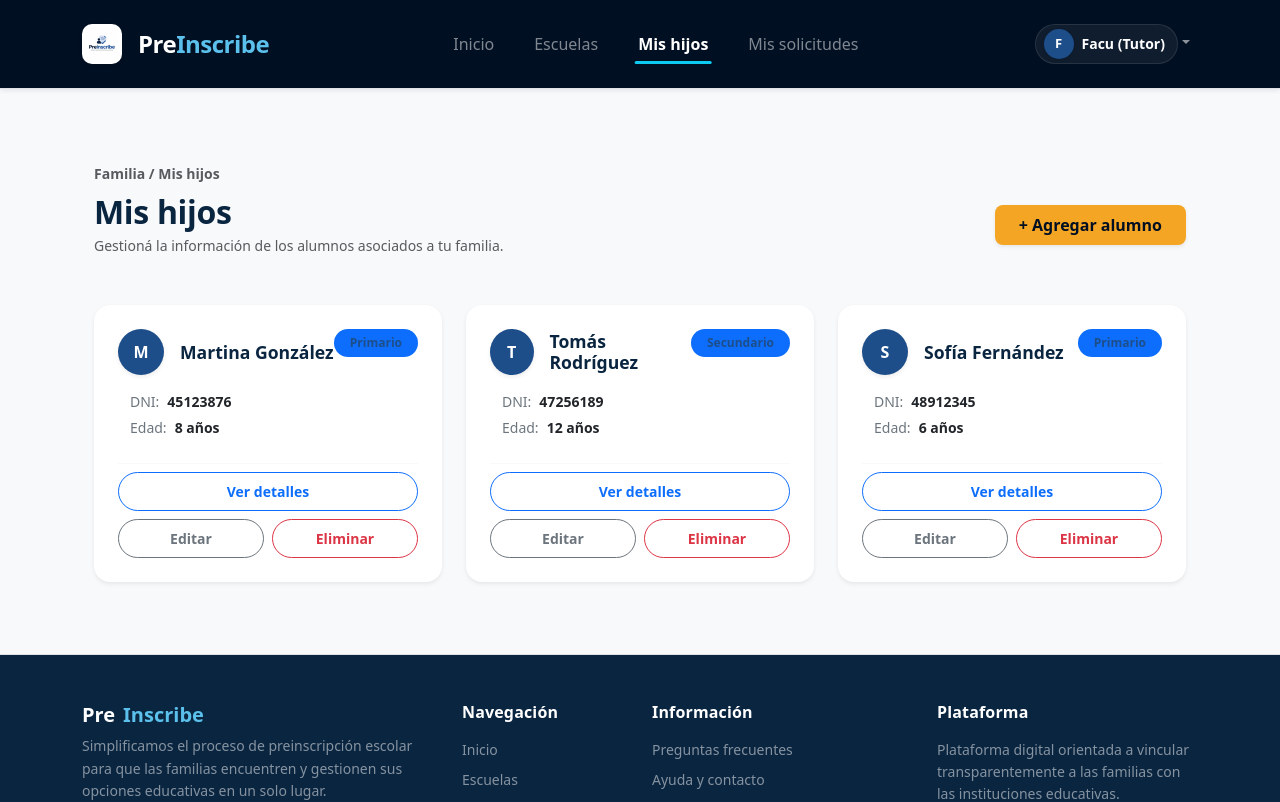
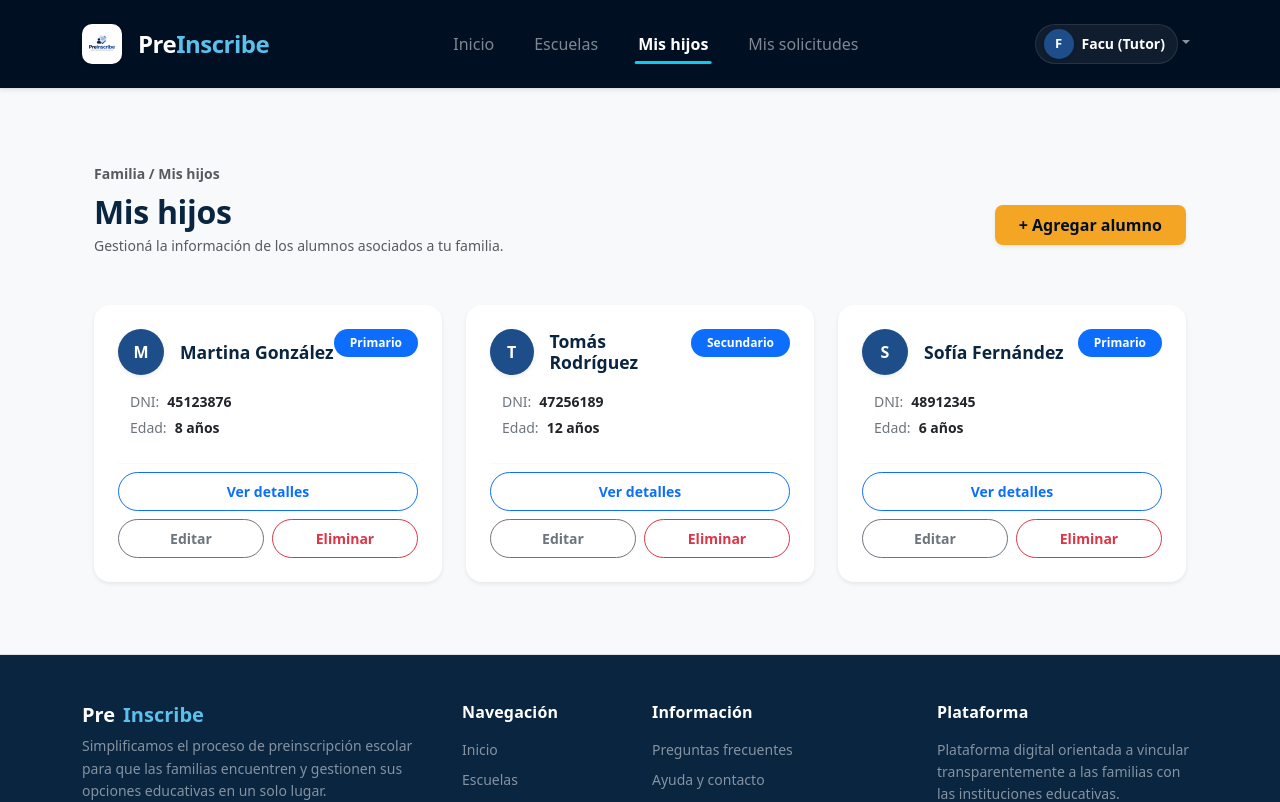
Before and after one commit to SheylaAstorga/Preinscribe-Frontend, a React (Vite) app: page / in a window 1280 px wide. Shown: the top 802 px of the page. Built offline with nearby package versions, Linux system fonts and the light colour scheme.

Commit message:
refactor: limpieza de imports no utilizados

```diff
--- a/src/App.jsx
+++ b/src/App.jsx
@@ -1,4 +1,3 @@
-import React from 'react';
 import { FamiliaLayout } from './layouts/FamiliaLayout';
 import { AlumnosView } from './views/familia/AlumnosView';
 
--- a/src/components/common/Footer.jsx
+++ b/src/components/common/Footer.jsx
@@ -1,8 +1,7 @@
-import React from 'react';
 import { Container, Row, Col } from 'react-bootstrap';
 
 export const Footer = () => {
-  const anioActual = new Date().getFullYear();
+  const añoActual = new Date().getFullYear();
 
   return (
     <footer
@@ -64,7 +63,7 @@ export const Footer = () => {
         {/* Franja Inferior */}
         <div className="border-top pt-4 mt-3 d-flex flex-column flex-md-row justify-content-between align-items-center gap-3 text-center text-md-start" style={{ borderColor: 'rgba(255, 255, 255, 0.1)' }}>
           <p className="text-white-50 small mb-0">
-            © {anioActual} PreInscribe. Todos los derechos reservados.
+            © {añoActual} PreInscribe. Todos los derechos reservados.
           </p>
           <div className="d-flex gap-4 small text-white-50">
             <span style={{ cursor: 'pointer' }}>Términos y condiciones</span>
--- a/src/components/common/Navbar.jsx
+++ b/src/components/common/Navbar.jsx
@@ -1,4 +1,4 @@
-import React, { useState } from 'react';
+import { useState } from 'react';
 import { Navbar, Nav, Container, NavDropdown } from 'react-bootstrap';
 
 export const BarraNavegacion = ({ usuario, cerrarSesion, rutaActual = '/familia/alumnos' }) => {
--- a/src/components/familia/AlumnoModal.jsx
+++ b/src/components/familia/AlumnoModal.jsx
@@ -1,4 +1,4 @@
-import React, { useState, useEffect } from 'react';
+import { useState, useEffect } from 'react';
 import { Modal, Form, Button } from 'react-bootstrap';
 
 export const AlumnoModal = ({ mostrar, ocultar, guardarAlumno, alumnoAEditar }) => {
@@ -46,10 +46,8 @@ export const AlumnoModal = ({ mostrar, ocultar, guardarAlumno, alumnoAEditar })
     setTocoEdad(false);
   }, [alumnoAEditar, mostrar]);
 
-  // ----------------------------------------------------
-  // FUNCIÓN AUXILIAR PARA FORMATEAR MAYÚSCULAS Y MINÚSCULAS
-  // ----------------------------------------------------
-  const formatearTextoCapitalizado = (texto) => {
+  // Funcion auxiliar para formatear mayusculas y minusculas
+  const formatearTexto = (texto) => {
     const palabras = texto.trim().toLowerCase().split(/\s+/);
     let textoFormateado = '';
 
@@ -68,10 +66,7 @@ export const AlumnoModal = ({ mostrar, ocultar, guardarAlumno, alumnoAEditar })
     return textoFormateado;
   };
 
-  // ----------------------------------------------------
-  // FUNCIONES DE VALIDACIÓN INDIVIDUALES
-  // ----------------------------------------------------
-
+  // Funciones de validacion individuales
   const validarNombre = (valorActual) => {
     const valorLimpio = valorActual.trim();
     const letrasRegex = /^[a-zA-ZáéíóúÁÉÍÓÚñÑ\s]+$/;
@@ -145,10 +140,7 @@ export const AlumnoModal = ({ mostrar, ocultar, guardarAlumno, alumnoAEditar })
     }
   };
 
-  // ----------------------------------------------------
-  // MANEJADORES DE CAMBIO (onChange) y FOCO (onBlur)
-  // ----------------------------------------------------
-
+  // Manejadores de cambio (onChange) y foco (onBlur)
   const cambiarNombre = (evento) => {
     const nuevoValor = evento.target.value;
     setNombre(nuevoValor);
@@ -203,10 +195,7 @@ export const AlumnoModal = ({ mostrar, ocultar, guardarAlumno, alumnoAEditar })
     setErrorEdad(validarEdad(edad));
   };
 
-  // ----------------------------------------------------
-  // MANEJO DE ENVÍO Y VALIDACIÓN FINAL
-  // ----------------------------------------------------
-
+  // Manejo de envio y validacion final
   const manejarEnvio = (evento) => {
     evento.preventDefault();
 
@@ -237,8 +226,8 @@ export const AlumnoModal = ({ mostrar, ocultar, guardarAlumno, alumnoAEditar })
     }
 
     // Aplicamos el formateo para que el nombre y apellido queden con la primera letra en mayúscula
-    const nombreFormateado = formatearTextoCapitalizado(nombre);
-    const apellidoFormateado = formatearTextoCapitalizado(apellido);
+    const nombreFormateado = formatearTexto(nombre);
+    const apellidoFormateado = formatearTexto(apellido);
 
     const datosAlumno = {
       id: identificador,
--- a/src/layouts/FamiliaLayout.jsx
+++ b/src/layouts/FamiliaLayout.jsx
@@ -1,4 +1,3 @@
-import React from 'react';
 import { BarraNavegacion } from '../components/common/Navbar';
 import { Footer } from '../components/common/Footer';
 
--- a/src/views/familia/AlumnosView.jsx
+++ b/src/views/familia/AlumnosView.jsx
@@ -1,4 +1,4 @@
-import React, { useState } from 'react';
+import { useState } from 'react';
 import { Container, Row, Col, Card, Button, Badge, Modal } from 'react-bootstrap';
 import { AlumnoModal } from '../../components/familia/AlumnoModal';
 
@@ -145,8 +145,8 @@ export const AlumnosView = () => {
                     </div>
                     {alumno.nivel && (
                       <Badge
-                        className="px-3 py-2 fw-semibold rounded-pill"
-                        style={{ backgroundColor: 'var(--pi-tint, #E6F3FB)', color: 'var(--pi-blue, #1D4E89)' }}
+                        className="px-3 py-2 fw-semibold rounded-pill text-white"
+                        style={{ backgroundColor: 'var(--pi-blue, #1D4E89)' }}
                       >
                         {alumno.nivel}
                       </Badge>
```
